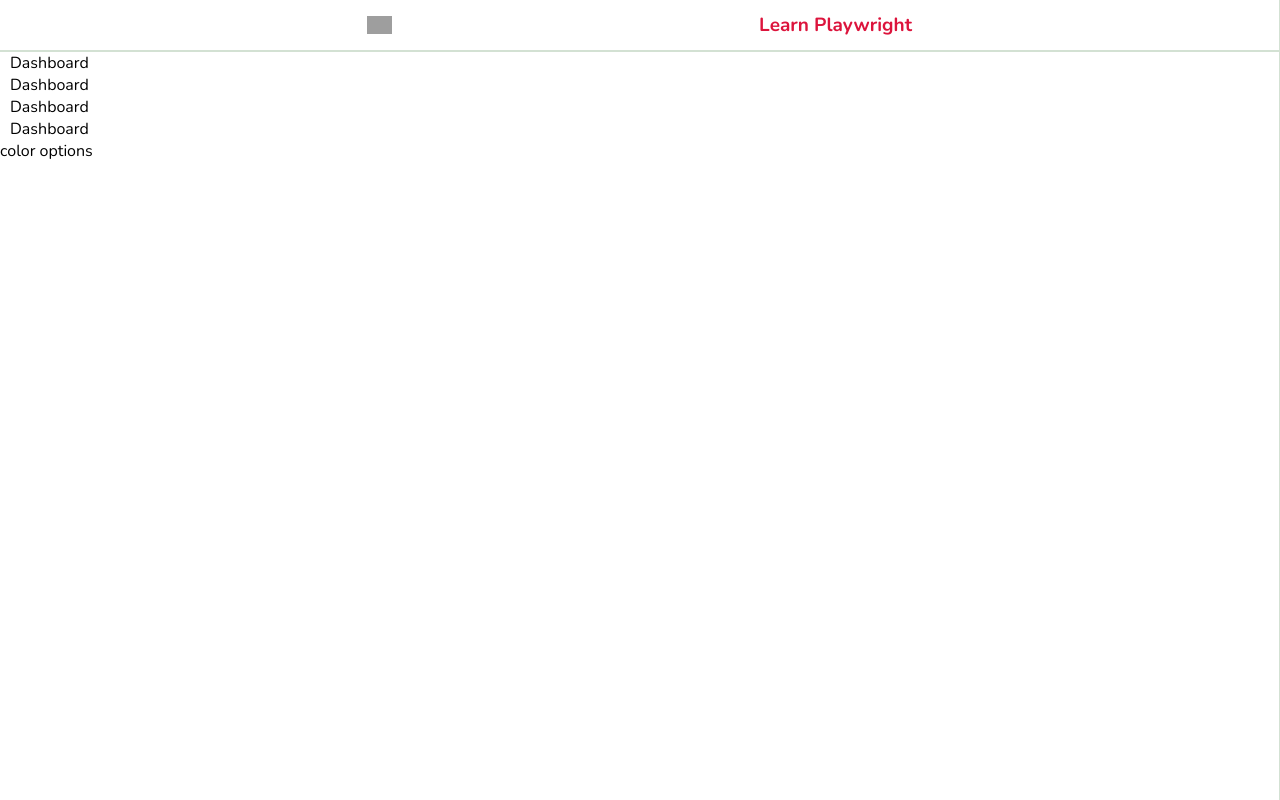
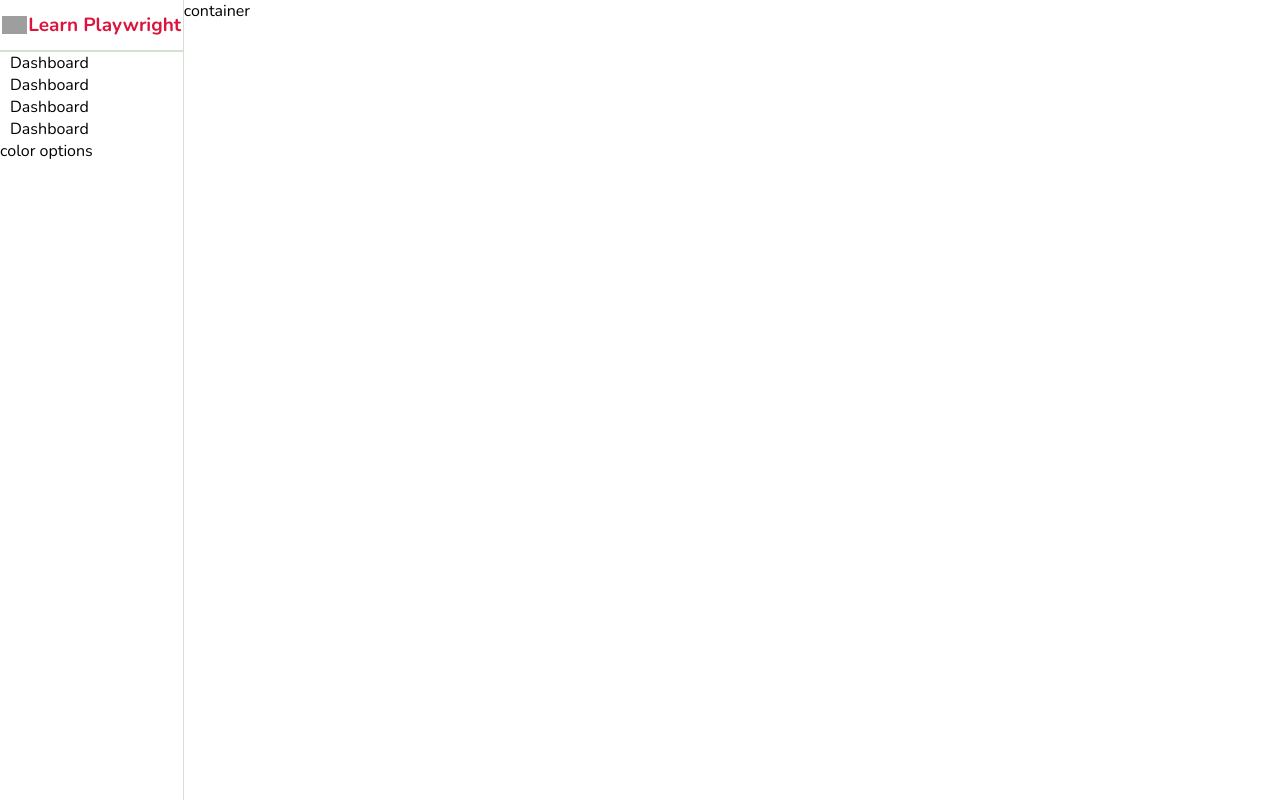
Before and after one commit to AlexKomanov/playwright-tutorials, a React (Create React App) app: page / in a window 1280 px wide. Built offline with nearby package versions, Linux system fonts and the light colour scheme; grey boxes are pictures that could not be loaded.

Commit message:
Adding components and styles to home

```diff
--- a/src/pages/home/Home.jsx
+++ b/src/pages/home/Home.jsx
@@ -1,5 +1,4 @@
 import React from 'react'
-import Navbar from '../../components/navbar/Navbar'
 import Sidebar from '../../components/sidebar/Sidebar'
 import './home.scss'
 
@@ -8,6 +7,7 @@ const Home = () => {
         <div className='home'>
 
             <Sidebar />
+            <div className="homeContainer">container</div>
 
         </div>
     )
--- a/src/pages/home/home.scss
+++ b/src/pages/home/home.scss
@@ -1,3 +1,7 @@
-// .home {
-//     background-color: red;
-// }
+.home {
+    display: flex;
+
+    .homeContainer {
+        flex: 6;
+    }
+}
```
